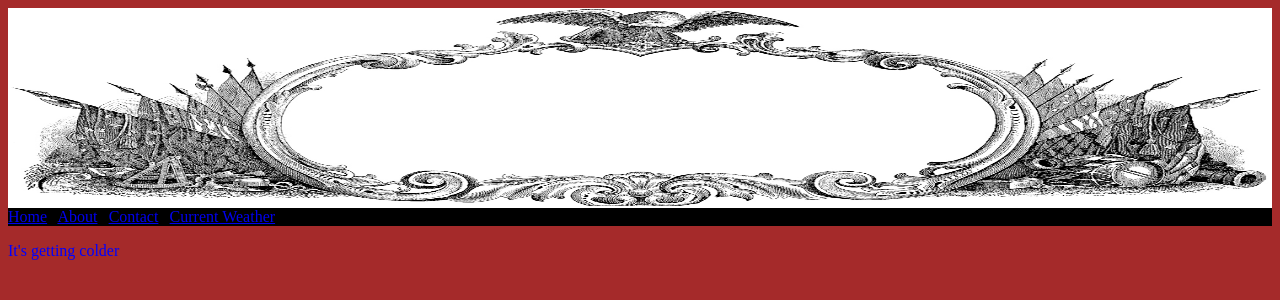
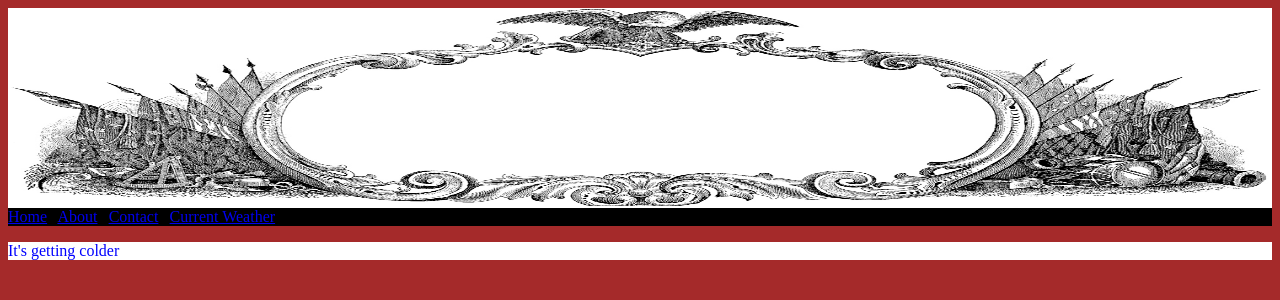
Before and after one commit to demidude93/demidude93.github.io, a PHP site: page /welcome/index.html in a window 1280 px wide. Shown: the top 300 px of the page. Run offline with PHP 8.4, Linux system fonts and the light colour scheme.

Commit message:
main div

```diff
--- a/welcome/index.html
+++ b/welcome/index.html
@@ -21,7 +21,7 @@
 			<a href="http://www.theweathernetwork.com/weather/canada/ontario/hamilton">Current Weather</a>
 		</div>
 
-		<div>
+		<div class="main">
 			<p>
 			It's getting colder
 			</p>
--- a/welcome/welcome.css
+++ b/welcome/welcome.css
@@ -25,3 +25,7 @@ body{
 .links{
 	background-color: black;
 }
+
+.main{
+	background-color: white;
+}
```
